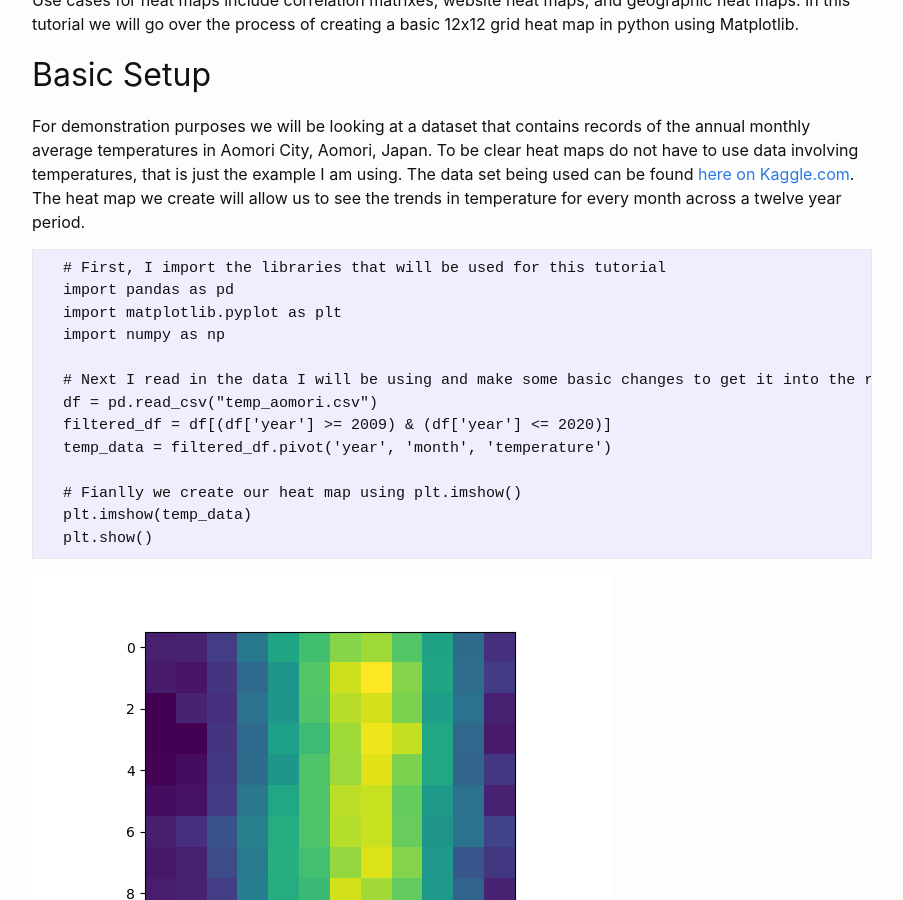
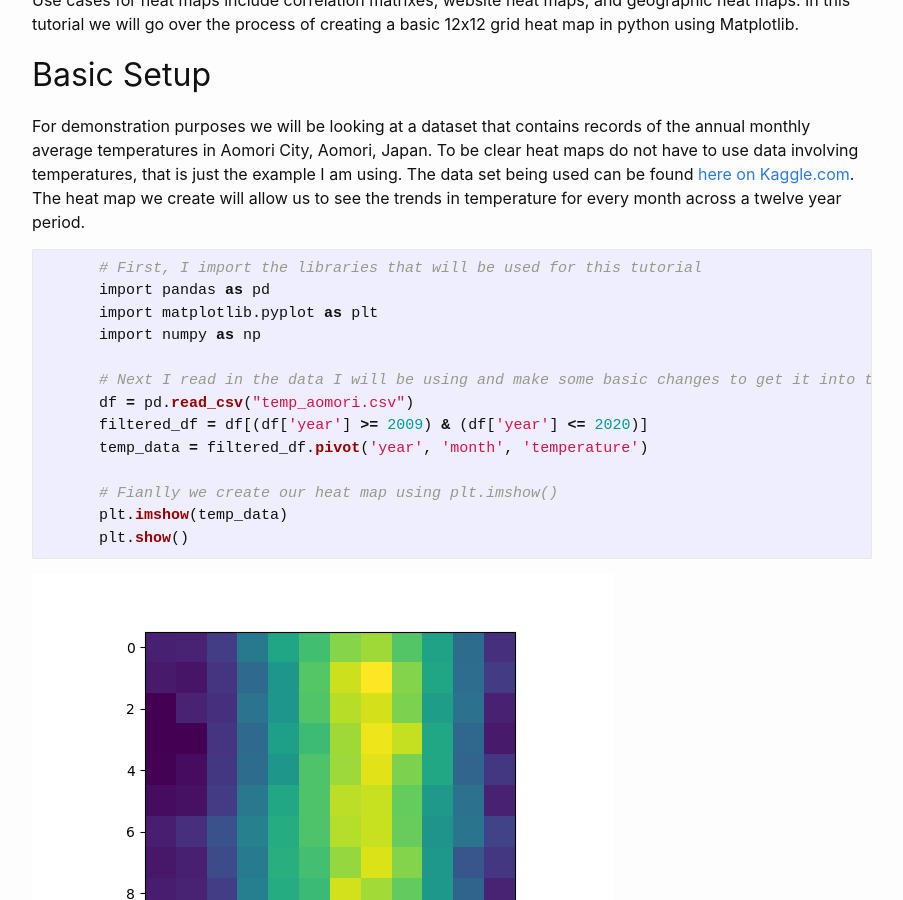
Before and after one commit to natelewis17/natelewis17.github.io, a Jekyll site: the page built from _posts/2023-09-01-tutorial.md, in a window 1280 px wide and 900 px high, scrolled down 822 px. Shown: the whole window, without its empty margins (188-1091 px from the left). Built offline with Jekyll 4.4.1, drawn with Linux system fonts in a browser that asks for light colours; comment, search, counter and statistics services are not loaded.

Commit message:
Update 2023-09-01-tutorial.md

````diff
--- a/_posts/2023-09-01-tutorial.md
+++ b/_posts/2023-09-01-tutorial.md
@@ -29,6 +29,7 @@ The data set being used can be found
 [here on Kaggle.com](https://www.kaggle.com/datasets/akioonodera/monthly-temperature-of-aomori-city/data).
 The heat map we create will allow us to see the trends in temperature for every month across a twelve year period.
 
+```python
       # First, I import the libraries that will be used for this tutorial
       import pandas as pd
       import matplotlib.pyplot as plt
@@ -42,9 +43,7 @@ The heat map we create will allow us to see the trends in temperature for every
       # Fianlly we create our heat map using plt.imshow()
       plt.imshow(temp_data)
       plt.show()
-
-
-![Figure1](https://github.com/natelewis17/natelewis17.github.io/blob/main/assets/images/Figure_1.png)
+```
 
 ![Figure1](/assets/images/Figure_1.png)
 
````
